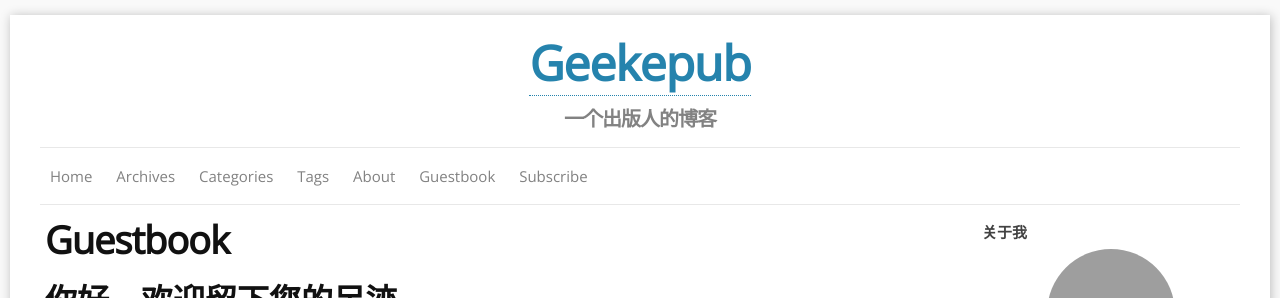
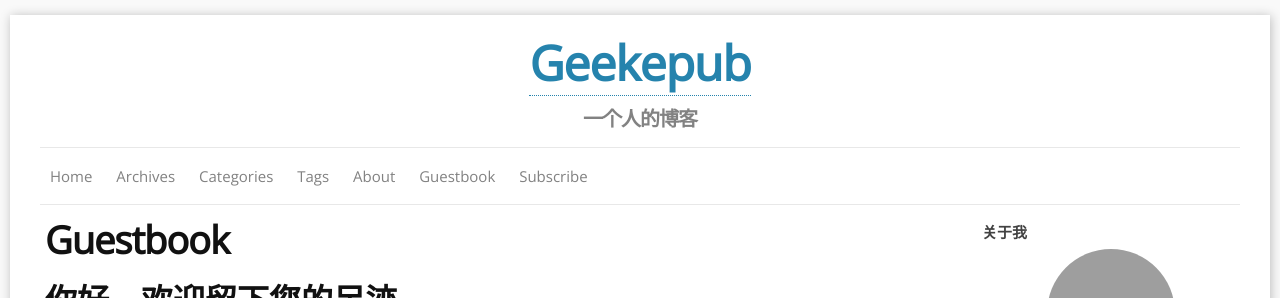
Before and after one commit to geekepub/geekepub.github.io, a Jekyll site: the page built from f_guestbook.md, in a window 1280 px wide. Shown: the top 298 px of the page. Built offline with Jekyll 4.4.1, drawn with Linux system fonts in a browser that asks for light colours; nearby versions of some CDN libraries; comment, search, counter and statistics services are not loaded; grey boxes are pictures that could not be loaded.

Commit message:
Update _config.yml

```diff
--- a/_config.yml
+++ b/_config.yml
@@ -1,6 +1,6 @@
 ### Site info:
 title: Geekepub
-tagline: 一个出版人的博客
+tagline: 一个人的博客
 author: geekepub
 email: geekepub@gmail.com
 description: "分享" # You can edit this line in _config.yml. It will appear in your document head meta and in your feed.xml site description
@@ -70,5 +70,5 @@
 ### Build settings
 markdown: kramdown
 highlighter: pygments
-paginate: 5
+paginate: 1
 excerpt_separator: <!-- more -->
```
